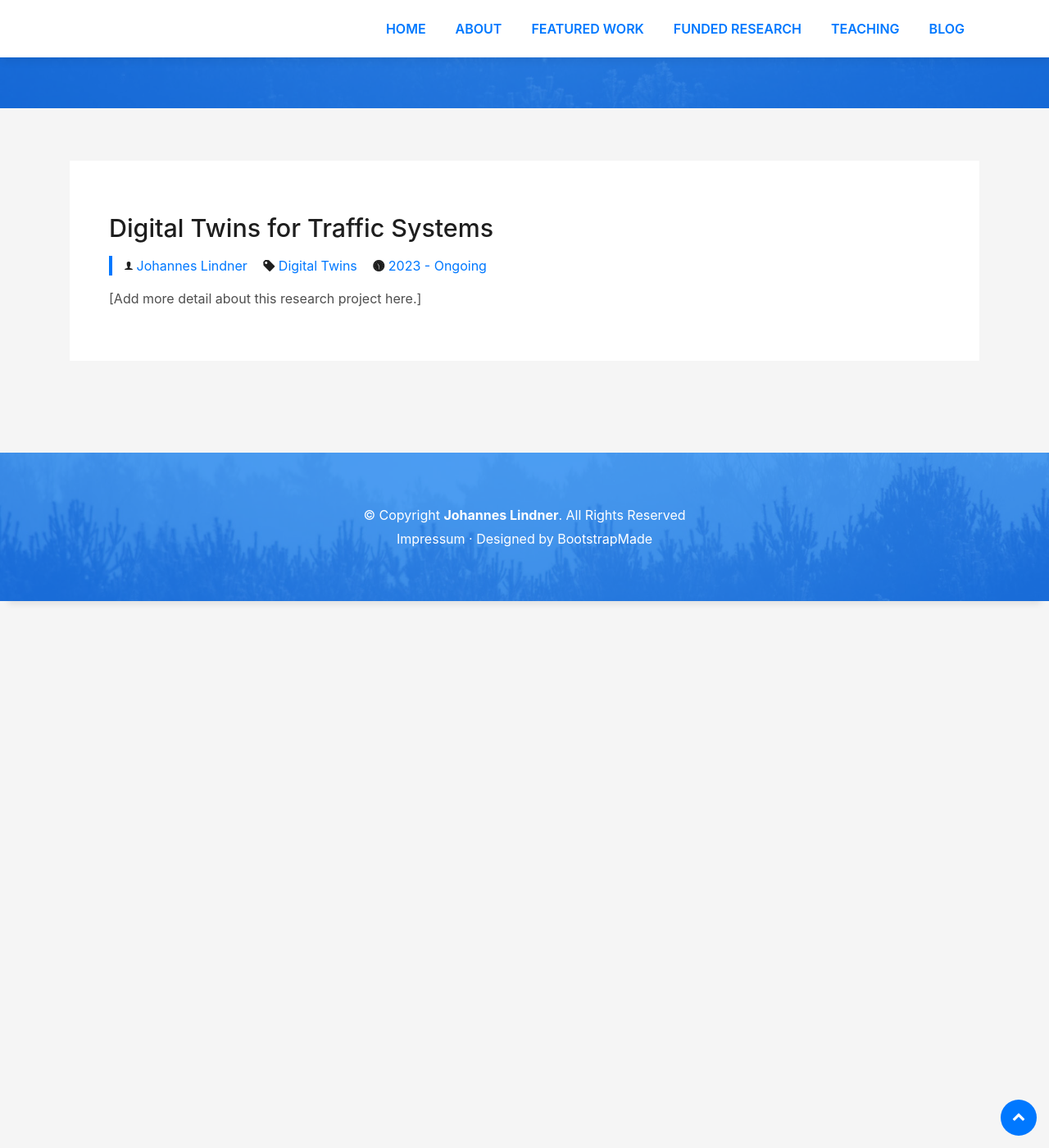
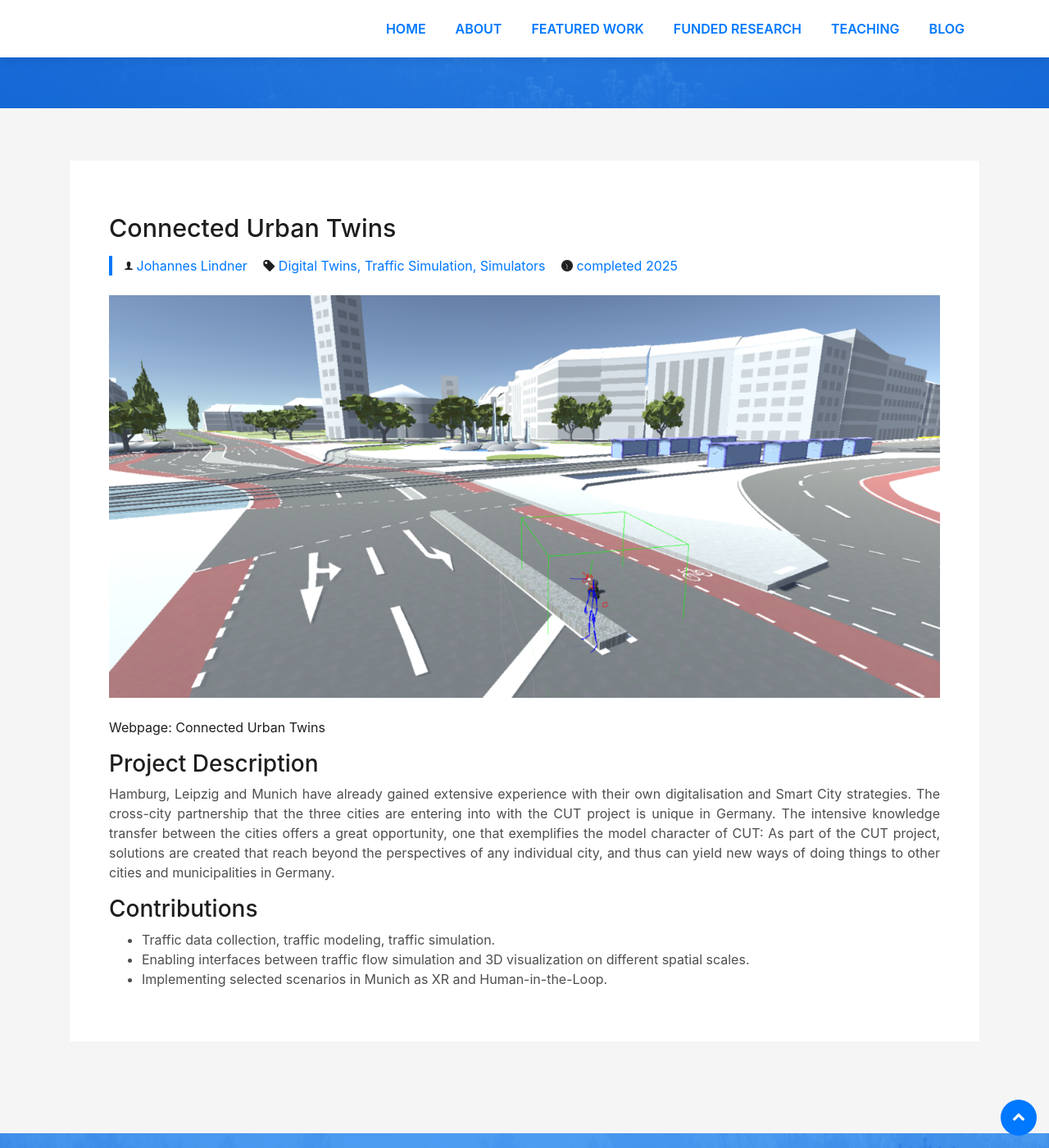
Before and after one commit to johannes-lindner/johannes-lindner.github.io, a Jekyll site: the page built from _research/digital-twins.md, in a window 1280 px wide and 1400 px high, scrolled down 218 px. Shown: the whole window at 82% size. Built offline with Jekyll 4.4.1, drawn with Linux system fonts in a browser that asks for light colours; some web fonts are replaced.

Commit message:
added research projects

```diff
--- a/_research/digital-twins.md
+++ b/_research/digital-twins.md
@@ -1,8 +1,19 @@
 ---
-title: Digital Twins for Traffic Systems
-category: Digital Twins
+title: Connected Urban Twins
+category: Digital Twins, Traffic Simulation, Simulators
 description: Development and application of digital twin technologies for traffic simulation, testing, and validation of traffic management systems.
-duration: 2023 - Ongoing
-order: 6
+duration: completed 2025
+order: 4
 ---
-[Add more detail about this research project here.]
+
+![Cover Picture](/img/cut.png)
+
+>[Webpage: Connected Urban Twins](https://www.connectedurbantwins.de/en/)
+
+### Project Description
+Hamburg, Leipzig and Munich have already gained extensive experience with their own digitalisation and Smart City strategies. The cross-city partnership that the three cities are entering into with the CUT project is unique in Germany. The intensive knowledge transfer between the cities offers a great opportunity, one that exemplifies the model character of CUT: As part of the CUT project, solutions are created that reach beyond the perspectives of any individual city, and thus can yield new ways of doing things to other cities and municipalities in Germany.
+
+### Contributions
+- Traffic data collection, traffic modeling, traffic simulation.
+- Enabling interfaces between traffic flow simulation and 3D visualization on different spatial scales.
+- Implementing selected scenarios in Munich as XR and Human-in-the-Loop.
```
Also changed, not shown: _projects/safety-research.md (+8 -3 lines), _research/automated-bus-research.md (deleted, +0 -8 lines), _research/hitl-simulation.md (deleted, +0 -8 lines), _research/i4Driving.md (added, +20 -0 lines), _research/iso-standardization.md (deleted, +0 -8 lines), _research/mcube-datsim.md (added, +22 -0 lines), _research/obacht.md (added, +18 -0 lines), _research/pedestrian-modeling.md (deleted, +0 -50 lines), _research/savenow.md (added, +14 -0 lines), _research/stadtup.md (added, +24 -0 lines), _research/sumonity-development.md (deleted, +0 -11 lines), img/cut.png (added), img/pathsOnMap.png, 2 other files.
